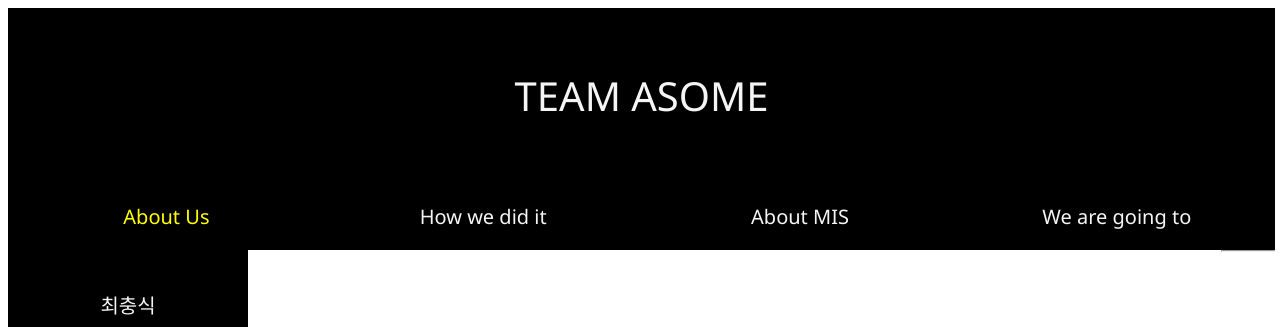
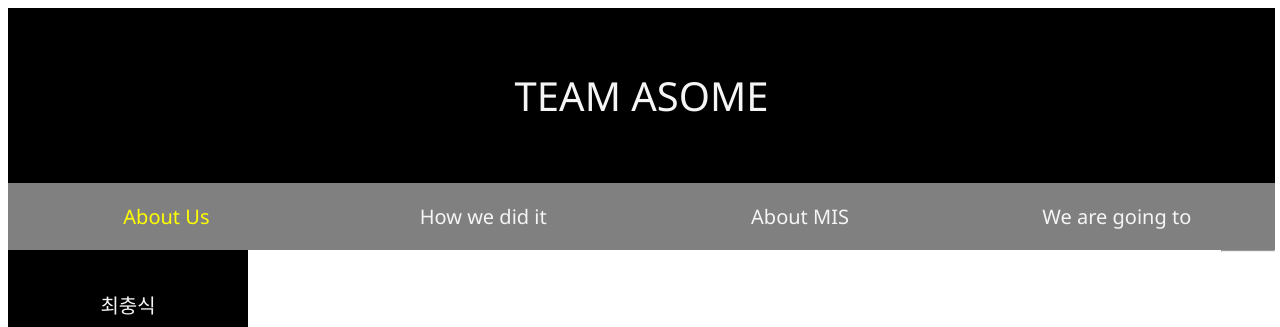
Before and after one commit to fameustom/asomemis, a PHP site: page /bookreview1.html in a window 1280 px wide. Shown: the top 327 px of the page. Run offline with PHP 8.4, Linux system fonts and the light colour scheme.

Commit message:
Add files via upload

```diff
--- a/bookreview1.html
+++ b/bookreview1.html
@@ -33,7 +33,7 @@
     <div class="sgbox">
     <table border="0" width="200px" height="300px" cellpadding="10px" >
         <tr><p><a href="./aboutus_1.html">최충식</a></p></tr>
-    <tr><p><a href="./aboutus_2.html"></a>김동언</p></div></tr>
+    <tr><p><a href="./aboutus_2.html">김동언</a></p></div></tr>
     <tr><p><a href="./aboutus_3.html">박찬호</a></p></tr>
     <br>
     <br>
--- a/bookreview2.html
+++ b/bookreview2.html
@@ -33,7 +33,7 @@
     <div class="sgbox">
     <table border="0" width="200px" height="300px" cellpadding="10px" >
         <tr><p><a href="./aboutus_1.html">최충식</a></p></tr>
-    <tr><p><a href="./aboutus_2.html"></a>김동언</p></div></tr>
+    <tr><p><a href="./aboutus_2.html">김동언</a></p></div></tr>
     <tr><p><a href="./aboutus_3.html">박찬호</a></p></tr>
     <br>
     <br>
--- a/bookreview3.html
+++ b/bookreview3.html
@@ -32,7 +32,7 @@
     <div class="sgbox">
     <table border="0" width="200px" height="300px" cellpadding="10px" >
         <tr><p><a href="./aboutus_1.html">최충식</a></p></tr>
-    <tr><p><a href="./aboutus_2.html"></a>김동언</p></div></tr>
+    <tr><p><a href="./aboutus_2.html">김동언</a></p></div></tr>
     <tr><p><a href="./aboutus_3.html">박찬호</a></p></tr>
     <br>
     <br>
--- a/style.css
+++ b/style.css
@@ -30,8 +30,8 @@ width:99%;
     width: 600px;
 }
 .topmenu1, .topmenu2, .topmenu3, .topmenu4 {
-background-color: black;
-color:white;
+background-color: grey;
+color: black;
 font-family: 'Segoe UI', Tahoma, Verdana, sans-serif;
 text-align: center;
 width: 25%;
```
Also changed, not shown: aiimage1.jpg (added), aiimage2.jpg (added), iotimage1.jpg (added), iotimage2.jpg (added), misimage1.jpg (added), misimage2.jpg (added).
